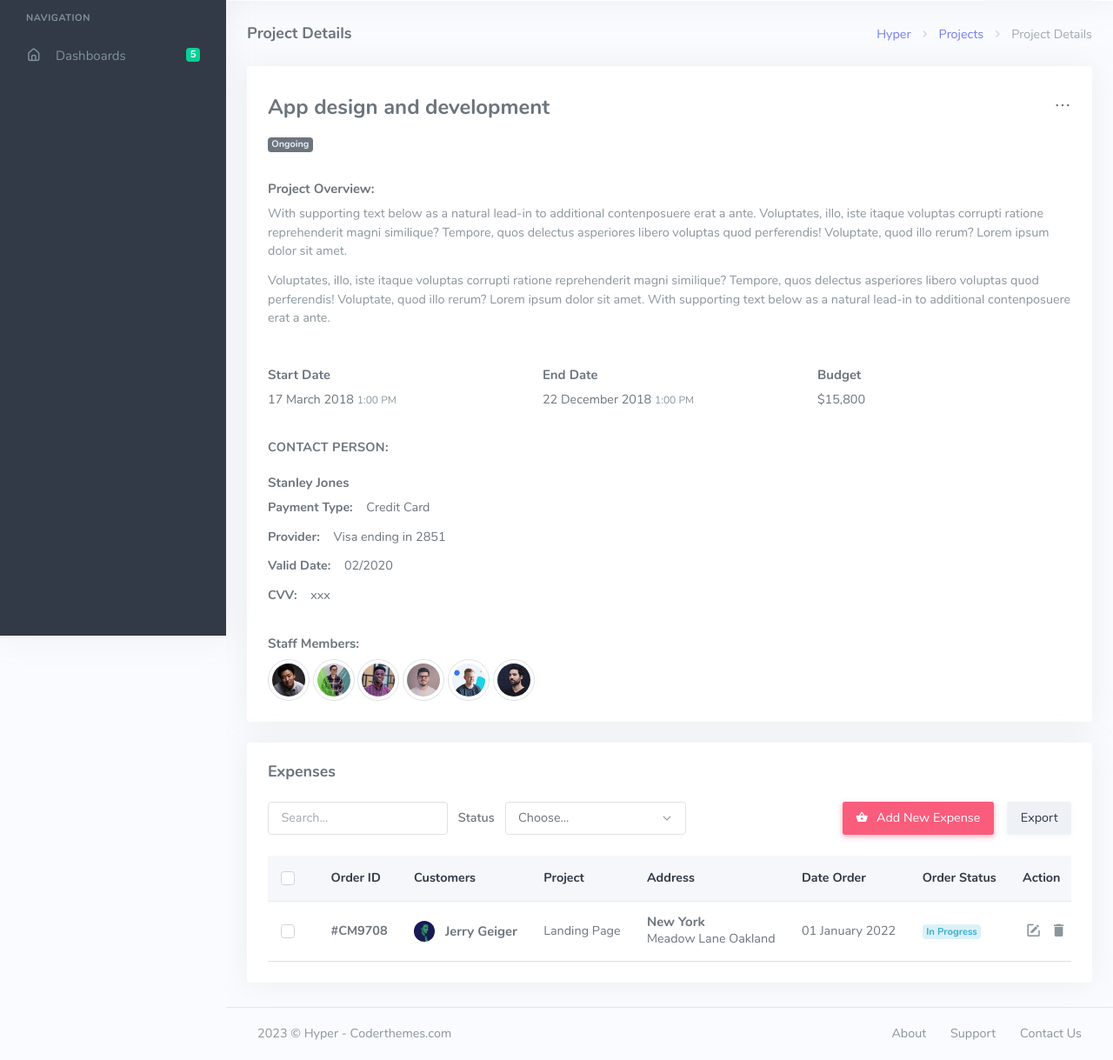
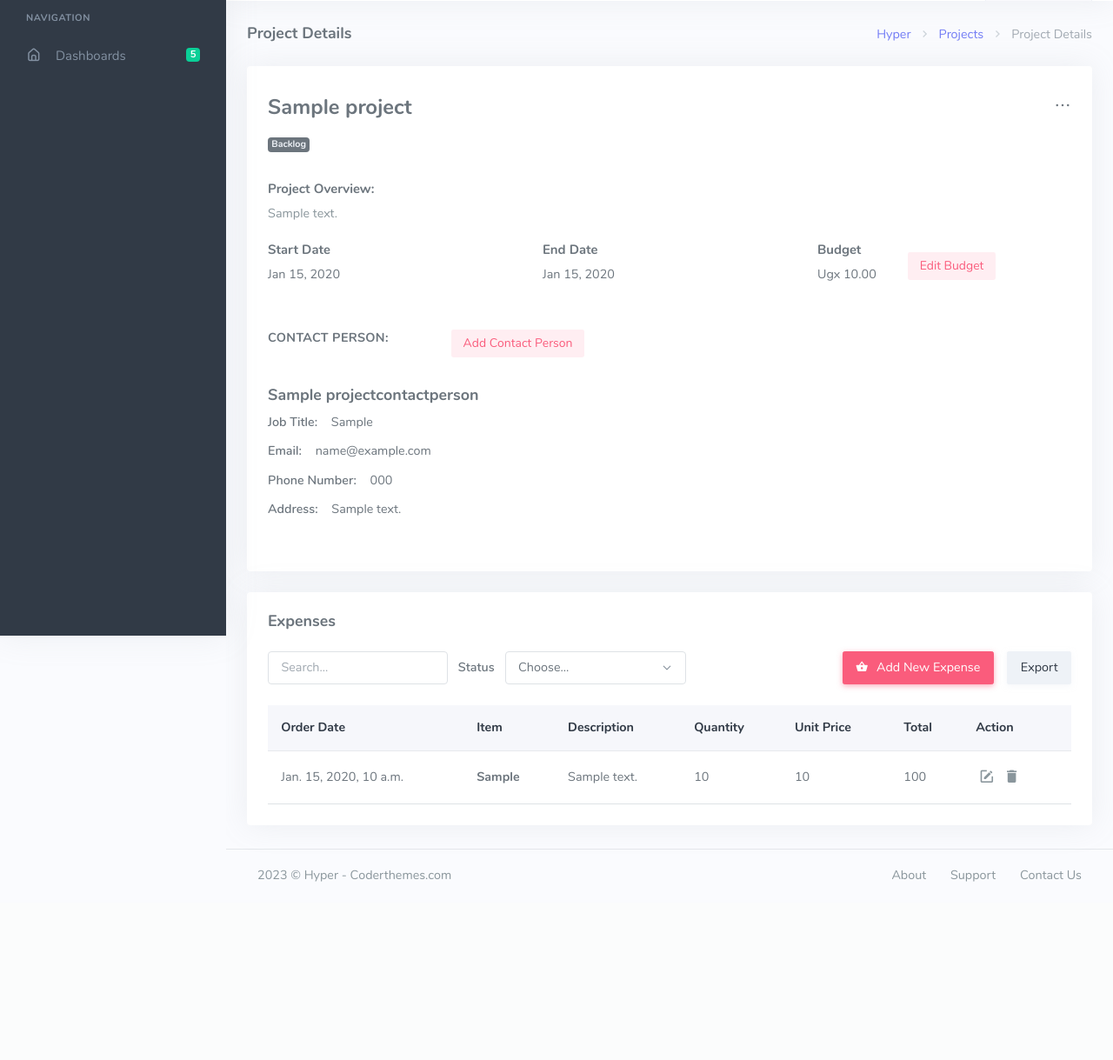
Before and after one commit to TrippleA-Ashaba/real_estate_management, a Django app: page /project_detail/1/ in a window 1280 px wide. Shown: the part 69-1288 px from the top of the page at 87% size. After the commit the page ends 1083 px from the top, so only its background shows below. Run offline with Django 4.2, Linux system fonts and the light colour scheme; tables that the repository leaves empty hold one stand-in row (values such as "Sample post"); some libraries are stand-ins or nearby versions.

Commit message:
Add expenses

```diff
--- a/apps/accounts/views.py
+++ b/apps/accounts/views.py
@@ -10,7 +10,7 @@ from .forms import LoginForm, SignUpForm
 class SignUpView(LoginRequiredMixin, CreateView):
     template_name = "accounts/signup.html"
     form_class = SignUpForm
-    success_url = reverse_lazy("dashboard")
+    success_url = reverse_lazy("/")
 
     def form_valid(self, form):
         # Call the parent class's form_valid method to save the user
@@ -32,9 +32,7 @@ def user_login(request):
         if form.is_valid():
             user = form.get_user()
             login(request, user)
-            return redirect(
-                "dashboard"
-            )  # Replace 'home' with the URL name of your home page
+            return redirect("/")  # Replace 'home' with the URL name of your home page
     else:
         form = LoginForm()
     return render(request, "accounts/login.html", {"form": form})
--- a/apps/core/forms.py
+++ b/apps/core/forms.py
@@ -1,6 +1,12 @@
 from django import forms
 
-from .models import Business, Project
+from .models import (
+    Business,
+    Project,
+    ProjectBudget,
+    ProjectContactPerson,
+    ProjectExpense,
+)
 
 
 class BusinessCreationForm(forms.ModelForm):
@@ -18,3 +24,21 @@ class ProjectCreationForm(forms.ModelForm):
             "start_date": forms.DateInput(attrs={"type": "date"}),
             "end_date": forms.DateInput(attrs={"type": "date"}),
         }
+
+
+class ProjectBudgetForm(forms.ModelForm):
+    class Meta:
+        model = ProjectBudget
+        fields = ("amount",)
+
+
+class ProjectContactPersonForm(forms.ModelForm):
+    class Meta:
+        model = ProjectContactPerson
+        exclude = ("project",)
+
+
+class ProjectExpenseForm(forms.ModelForm):
+    class Meta:
+        model = ProjectExpense
+        exclude = ("project",)
--- /dev/null
+++ b/apps/core/templatetags/math_filters.py
@@ -0,0 +1,8 @@
+from django import template
+
+register = template.Library()
+
+
+@register.filter
+def multiply(value, arg):
+    return value * arg
--- a/apps/core/urls.py
+++ b/apps/core/urls.py
@@ -1,19 +1,23 @@
 from django.urls import path
 
 from .views import (
+    add_contact_person,
+    add_project,
     business_detail,
     businesses,
-    dashboard,
+    edit_budget,
+    project_detail,
     projects,
-    add_project,
-    project_detail,
+    add_expense,
 )
 
 urlpatterns = [
     path("", projects, name="projects"),
-    path("dashboard/", dashboard, name="dashboard"),
     path("businesses/", businesses, name="businesses"),
     path("business_detail/<int:id>/", business_detail, name="business_detail"),
     path("add_project/<int:id>/", add_project, name="add_project"),
     path("project_detail/<int:id>/", project_detail, name="project_detail"),
+    path("edit_budget/<int:id>/", edit_budget, name="edit_budget"),
+    path("add_contact_person/<int:id>/", add_contact_person, name="add_contact_person"),
+    path("add_expense/<int:id>/", add_expense, name="add_expense"),
 ]
--- a/apps/core/views.py
+++ b/apps/core/views.py
@@ -2,15 +2,27 @@ from django.shortcuts import get_object_or_404, redirect, render
 
 from apps.accounts.forms import SignUpForm
 
-from .forms import BusinessCreationForm, ProjectCreationForm
-from .models import Business, BusinessAdmin, Project
-
+from .forms import (
+    BusinessCreationForm,
+    ProjectBudgetForm,
+    ProjectContactPersonForm,
+    ProjectCreationForm,
+    ProjectExpenseForm,
+)
+from .models import (
+    Business,
+    BusinessAdmin,
+    Project,
+    ProjectBudget,
+    ProjectContactPerson,
+    ProjectExpense,
+)
 
 # Create your views here.
-def dashboard(request):
-    business = Business.objects.get(admin__user=request.user)
-    context = {"business": business}
-    return render(request, "core/dashboard.html", context)
+# def dashboard(request):
+#     business = Business.objects.get(admin__user=request.user)
+#     context = {"business": business}
+#     return render(request, "core/dashboard.html", context)
 
 
 def businesses(request):
@@ -77,5 +89,70 @@ def add_project(request, id):
 
 
 def project_detail(request, id):
-    context = {}
+    project = get_object_or_404(Project, id=id)
+    try:
+        budget = ProjectBudget.objects.get(project=project)
+    except ProjectBudget.DoesNotExist:
+        budget = None
+
+    if project:
+        contact_persons = ProjectContactPerson.objects.filter(project=project)
+    else:
+        contact_persons = None
+
+    try:
+        expenses = ProjectExpense.objects.filter(project=project).order_by(
+            "-created_at"
+        )
+    except ProjectExpense.DoesNotExist:
+        expenses = None
+
+    print(budget)
+    print(project)
+    budget_form = ProjectBudgetForm(instance=budget)
+    contact_person_form = ProjectContactPersonForm()
+    expense_form = ProjectExpenseForm()
+
+    context = {
+        "project": project,
+        "budget_form": budget_form,
+        "budget": budget,
+        "expenses": expenses,
+        "contact_persons": contact_persons,
+        "contact_person_form": contact_person_form,
+        "expense_form": expense_form,
+    }
     return render(request, "core/project_detail.html", context)
+
+
+def edit_budget(request, id):
+    project = get_object_or_404(Project, id=id)
+    budget, created = ProjectBudget.objects.get_or_create(project=project)
+    if request.method == "POST":
+        form = ProjectBudgetForm(request.POST, instance=project.budget)
+        if form.is_valid():
+            print("*" * 50)
+            form.save()
+            return redirect("project_detail", id=project.id)
+
+
+def add_contact_person(request, id):
+    project = get_object_or_404(Project, id=id)
+    if request.method == "POST":
+        form = ProjectContactPersonForm(request.POST)
+        if form.is_valid():
+            contact = form.save(commit=False)
+            contact.project = project
+            contact.save()
+            return redirect("project_detail", id=project.id)
+
+
+def add_expense(request, id):
+    project = get_object_or_404(Project, id=id)
+    if request.method == "POST":
+        form = ProjectExpenseForm(request.POST)
+        if form.is_valid():
+            expense = form.save(commit=False)
+            expense.project = project
+            expense.save()
+            return redirect("project_detail", id=project.id)
--- a/templates/core/project_detail.html
+++ b/templates/core/project_detail.html
@@ -3,6 +3,8 @@
 {% load static %}
 <!--  -->
 {% load crispy_forms_tags %}
+<!--  -->
+{% load math_filters %}
 <!--  -->
 {% block content %}
 
@@ -36,7 +38,7 @@
 				<div class="card d-block">
 					<div class="card-body">
 						<div class="d-flex justify-content-between align-items-center mb-2">
-							<h3 class="">App design and development</h3>
+							<h3 class="">{{ project }}</h3>
 							<div class="dropdown">
 								<a
 									href="#"
@@ -66,74 +68,120 @@
 							</div>
 							<!-- project title-->
 						</div>
-						<div class="badge bg-secondary text-light mb-3">Ongoing</div>
+						{% if project.status == 'backlog' %}
+						<div class="badge bg-secondary text-light mb-3">
+							{{ project.get_status_display|capfirst }}
+						</div>
+						{% elif project.status == 'planned' %}
+						<div class="badge bg-warning text-light mb-3">
+							{{ project.get_status_display|capfirst }}
+						</div>
+						{% elif project.status == 'sold' %}
+						<div class="badge bg-success text-white mb-3">
+							{{ project.get_status_display|capfirst }}
+						</div>
+						{% elif project.status == 'paused' %}
+						<div class="badge bg-secondary-lighten text-dark mb-3">
+							{{ project.get_status_display|capfirst }}
+						</div>
+						{% elif project.status == 'completed' %}
+						<div class="badge bg-success text-light mb-3">
+							{{ project.get_status_display|capfirst }}
+						</div>
+						{% elif project.status == 'canceled' %}
+						<div class="badge bg-danger text-light mb-3">
+							{{ project.get_status_display|capfirst }}
+						</div>
+						{% else %}
+						<div class="badge bg-primary text-light mb-3">
+							{{ project.get_status_display|capfirst }}
+						</div>
+						{% endif %}
 
 						<h5>Project Overview:</h5>
 
-						<p class="text-muted mb-2">
-							With supporting text below as a natural lead-in to additional
-							contenposuere erat a ante. Voluptates, illo, iste itaque voluptas
-							corrupti ratione reprehenderit magni similique? Tempore, quos delectus
-							asperiores libero voluptas quod perferendis! Voluptate, quod illo rerum?
-							Lorem ipsum dolor sit amet.
-						</p>
-
-						<p class="text-muted mb-4">
-							Voluptates, illo, iste itaque voluptas corrupti ratione reprehenderit
-							magni similique? Tempore, quos delectus asperiores libero voluptas quod
-							perferendis! Voluptate, quod illo rerum? Lorem ipsum dolor sit amet.
-							With supporting text below as a natural lead-in to additional
-							contenposuere erat a ante.
-						</p>
+						<p class="text-muted mb-2">{{ project.description }}</p>
 
 						<div class="row">
 							<div class="col-md-4">
 								<div class="mb-4">
 									<h5>Start Date</h5>
-									<p>
-										17 March 2018
-										<small class="text-muted">1:00 PM</small>
-									</p>
+									<p>{{ project.start_date|date:'M d, Y'}}</p>
 								</div>
 							</div>
 							<div class="col-md-4">
 								<div class="mb-4">
 									<h5>End Date</h5>
-									<p>
-										22 December 2018
-										<small class="text-muted">1:00 PM</small>
-									</p>
+									<p>{{ project.start_date|date:'M d, Y' }}</p>
 								</div>
 							</div>
-							<div class="col-md-4">
+							<div class="col-md-4 d-flex align-items-center gap-4">
 								<div class="mb-4">
 									<h5>Budget</h5>
-									<p>$15,800</p>
+									{% if budget %}
+									<p>Ugx {{ budget|floatformat:"2g" }}</p>
+									{% else %}
+									<p>Ugx 0.00</p>
+									{% endif %}
+								</div>
+								<div class="mb-4">
+									<button
+										class="btn btn-soft-danger btn-sm"
+										data-bs-toggle="modal"
+										data-bs-target="#budget-modal">
+										Edit Budget
+									</button>
 								</div>
 							</div>
 						</div>
 						<div class="mb-4">
-							<h4 class="header-title mb-3">Contact Person:</h4>
-
-							<h5>Stanley Jones</h5>
+							<div class="mb-3 d-flex align-items-center gap-5">
+								<h4 class="header-title mb-2">Contact Person:</h4>
+								<button
+									class="btn btn-soft-danger btn-sm"
+									data-bs-toggle="modal"
+									data-bs-target="#contact-modal">
+									Add Contact Person
+								</button>
+							</div>
+							<div class="d-flex flex-wrap gap-2 align-items-center">
+								{% if contact_persons %}
+								<!--  -->
+								{% for person in contact_persons %}
+								<div style="width: 300px">
+									<h5 class="fs-4">{{ person }}</h5>
 
 									<ul class="list-unstyled mb-0">
 										<li>
 											<p class="mb-2">
-										<span class="fw-bold me-2">Payment Type:</span> Credit Card
+												<span class="fw-semibold me-2">Job Title:</span>
+												<!--  -->
+												{{ person.designation }}
 											</p>
 											<p class="mb-2">
-										<span class="fw-bold me-2">Provider:</span> Visa ending in
-										2851
+												<span class="fw-semibold me-2">Email:</span>
+												<!--  -->
+												{{ person.email }}
 											</p>
 											<p class="mb-2">
-										<span class="fw-bold me-2">Valid Date:</span> 02/2020
+												<span class="fw-semibold me-2">Phone Number:</span>
+												<!--  -->
+												{{ person.phone_number }}
 											</p>
-									<p class="mb-0"><span class="fw-bold me-2">CVV:</span> xxx</p>
+											<p class="mb-0">
+												<span class="fw-semibold me-2">Address:</span>
+												<!--  -->
+												{{ person.address }}
+											</p>
 										</li>
 									</ul>
 								</div>
-						<div id="tooltip-container">
+								{% endfor %}
+								<!--  -->
+								{% endif %}
+							</div>
+						</div>
+						<!-- <div id="tooltip-container">
 							<h5>Staff Members:</h5>
 							<a
 								href="javascript:void(0);"
@@ -212,7 +260,7 @@
 									class="rounded-circle img-thumbnail avatar-sm"
 									alt="friend" />
 							</a>
-						</div>
+						</div> -->
 					</div>
 					<!-- end card-body-->
 				</div>
@@ -259,7 +307,11 @@
 							</div>
 							<div class="col-xl-4">
 								<div class="text-xl-end mt-xl-0 mt-2">
-									<button type="button" class="btn btn-danger mb-2 me-2">
+									<button
+										type="button"
+										class="btn btn-danger mb-2 me-2"
+										data-bs-toggle="modal"
+										data-bs-target="#expense-modal">
 										<i class="mdi mdi-basket me-1"></i> Add New Expense
 									</button>
 									<button type="button" class="btn btn-light mb-2">Export</button>
@@ -272,74 +324,27 @@
 							<table class="table table-centered table-nowrap mb-0">
 								<thead class="table-light">
 									<tr>
-										<th style="width: 20px">
-											<div class="form-check">
-												<input
-													type="checkbox"
-													class="form-check-input"
-													id="customCheck1" />
-												<label class="form-check-label" for="customCheck1"
-													>&nbsp;</label
-												>
-											</div>
-										</th>
-										<th>Order ID</th>
-										<th>Customers</th>
-										<th>Project</th>
-										<th>Address</th>
-										<th>Date Order</th>
-										<th>Order Status</th>
+										<th>Order Date</th>
+										<th>Item</th>
+										<th>Description</th>
+										<th>Quantity</th>
+										<th>Unit Price</th>
+										<th>Total</th>
 										<th style="width: 125px">Action</th>
 									</tr>
 								</thead>
 								<tbody>
+									{% for expense in expenses %}
 									<tr>
+										<td>{{ expense.created_at }}</td>
+
 										<td>
-											<div class="form-check">
-												<input
-													type="checkbox"
-													class="form-check-input"
-													id="customCheck2" />
-												<label class="form-check-label" for="customCheck2"
-													>&nbsp;</label
-												>
-											</div>
+											<span class="fw-bold"> {{ expense.item }}</span>
 										</td>
-										<td>
-											<a
-												href="apps-ecommerce-orders-details.html"
-												class="text-body fw-bold"
-												>#CM9708</a
-											>
-										</td>
-										<td>
-											<div class="d-flex">
-												<div class="d-flex align-items-center">
-													<div class="flex-shrink-0">
-														<img
-															src="{% static 'assets/images/users/avatar-1.jpg' %}"
-															class="rounded-circle avatar-xs"
-															alt="friend" />
-													</div>
-													<div class="flex-grow-1 ms-2">
-														<h5 class="my-0">Jerry Geiger</h5>
-													</div>
-												</div>
-											</div>
-										</td>
-										<td>Landing Page</td>
-										<td>
-											<h5 class="my-0">New York</h5>
-											<p class="mb-0 txt-muted">Meadow Lane Oakland</p>
-										</td>
-										<td>01 January 2022</td>
-										<td>
-											<h5 class="my-0">
-												<span class="badge badge-info-lighten"
-													>In Progress</span
-												>
-											</h5>
-										</td>
+										<td>{{ expense.description }}</td>
+										<td>{{ expense.quantity }}</td>
+										<td>{{ expense.unit_price }}</td>
+										<td>{{ expense.quantity|multiply:expense.unit_price}}</td>
 										<td>
 											<a href="javascript:void(0);" class="action-icon">
 												<i class="mdi mdi-square-edit-outline"></i
@@ -349,6 +354,7 @@
 											></a>
 										</td>
 									</tr>
+									{% endfor %}
 								</tbody>
 							</table>
 						</div>
@@ -365,4 +371,126 @@
 </div>
 <!-- content -->
 
+<!-- Signup modal content -->
+<div id="budget-modal" class="modal fade" tabindex="-1" role="dialog" aria-hidden="true">
+	<div class="modal-dialog">
+		<div class="modal-content">
+			<div class="modal-body">
+				<div class="auth-brand text-center mt-2 mb-4 position-relative top-0">
+					<a href="index.html" class="logo-dark">
+						<span
+							><img
+								src="{% static 'assets/images/logo-dark.png' %}"
+								alt="dark logo"
+								height="22"
+						/></span>
+					</a>
+					<a href="index.html" class="logo-light">
+						<span
+							><img
+								src="{% static 'assets/images/logo.png' %}"
+								alt="logo"
+								height="22"
+						/></span>
+					</a>
+				</div>
+
+				<form class="ps-3 pe-3" action="{% url 'edit_budget' project.id %}" method="post">
+					{% csrf_token %}
+					<!--  -->
+					{{ budget_form|crispy }}
+
+					<div class="mb-3 text-center">
+						<button class="btn btn-primary" type="submit">Save</button>
+					</div>
+				</form>
+			</div>
+		</div>
+		<!-- /.modal-content -->
+	</div>
+	<!-- /.modal-dialog -->
+</div>
+
+<div id="contact-modal" class="modal fade" tabindex="-1" role="dialog" aria-hidden="true">
+	<div class="modal-dialog">
+		<div class="modal-content">
+			<div class="modal-body">
+				<div class="auth-brand text-center mt-2 mb-4 position-relative top-0">
+					<a href="index.html" class="logo-dark">
+						<span
+							><img
+								src="{% static 'assets/images/logo-dark.png' %}"
+								alt="dark logo"
+								height="22"
+						/></span>
+					</a>
+					<a href="index.html" class="logo-light">
+						<span
+							><img
+								src="{% static 'assets/images/logo.png' %}"
+								alt="logo"
+								height="22"
+						/></span>
+					</a>
+				</div>
+
+				<form
+					class="ps-3 pe-3"
+					action="{% url 'add_contact_person' project.id %}"
+					method="post">
+					{% csrf_token %}
+					<!--  -->
+					{{ contact_person_form|crispy }}
+
+					<div class="mb-3 text-center">
+						<button class="btn btn-primary" type="submit">Save</button>
+					</div>
+				</form>
+			</div>
+		</div>
+		<!-- /.modal-content -->
+	</div>
+	<!-- /.modal-dialog -->
+</div>
+<!--  -->
+
+<div id="expense-modal" class="modal fade" tabindex="-1" role="dialog" aria-hidden="true">
+	<div class="modal-dialog">
+		<div class="modal-content">
+			<div class="modal-body">
+				<div class="auth-brand text-center mt-2 mb-4 position-relative top-0">
+					<a href="index.html" class="logo-dark">
+						<span
+							><img
+								src="{% static 'assets/images/logo-dark.png' %}"
+								alt="dark logo"
+								height="22"
+						/></span>
+					</a>
+					<a href="index.html" class="logo-light">
+						<span
+							><img
+								src="{% static 'assets/images/logo.png' %}"
+								alt="logo"
+								height="22"
+						/></span>
+					</a>
+				</div>
+
+				<form class="ps-3 pe-3" action="{% url 'add_expense' project.id %}" method="post">
+					{% csrf_token %}
+					<!--  -->
+					{{ expense_form|crispy }}
+
+					<div class="mb-3 text-center">
+						<button class="btn btn-primary" type="submit">Save</button>
+					</div>
+				</form>
+			</div>
+		</div>
+		<!-- /.modal-content -->
+	</div>
+	<!-- /.modal-dialog -->
+</div>
+
 {% endblock %}
```
Also changed, not shown: apps/core/models.py (+17 -9 lines). Lines whose indentation alone changed are shown as unchanged.
